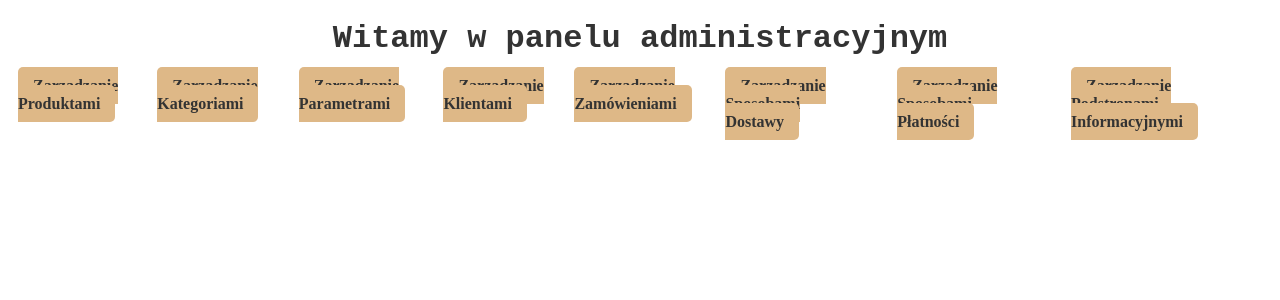
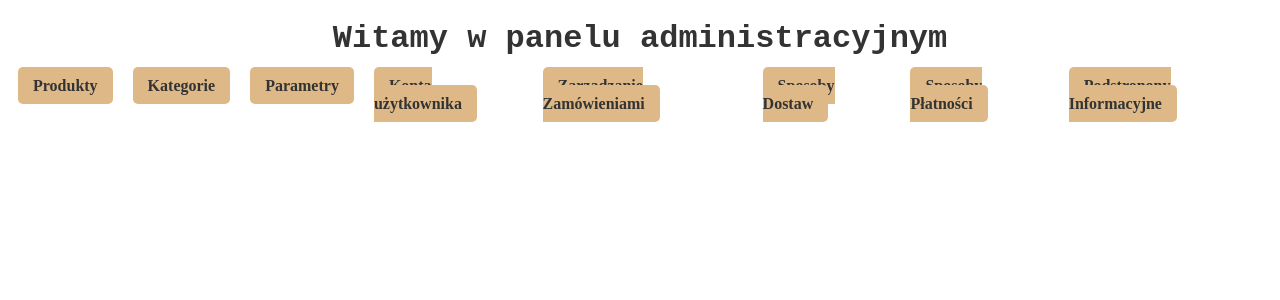
Before and after one commit to klo4rn/projekt, a PHP site: page /admin.php in a window 1280 px wide. Shown: the top 300 px of the page. Run offline with PHP 8.4, Linux system fonts and the light colour scheme.

Commit message:
lekkie upiekszenie

```diff
--- a/admin.php
+++ b/admin.php
@@ -1,3 +1,4 @@
+
 
 <!DOCTYPE html>
 <html lang="pl">
@@ -10,15 +11,15 @@
     <h1>Witamy w panelu administracyjnym</h1>
     <nav>
         <ul>
-            <li><a href="products.php">Zarządzanie Produktami</a></li>
-            <li><a href="categories.php">Zarządzanie Kategoriami</a></li>
-            <li><a href="parameters.php">Zarządzanie Parametrami</a></li>
-            <li><a href="customers.php">Zarządzanie Klientami</a></li>
+            <li><a href="products.php"> Produkty</a></li>
+            <li><a href="categories.php">Kategorie</a></li>
+            <li><a href="parameters.php">Parametry</a></li>
+            <li><a href="customers.php">Konta użytkownika</a></li>
             <li><a href="orders.php">Zarządzanie Zamówieniami</a></li>
-            <li><a href="shipping_methods.php">Zarządzanie Sposobami Dostawy</a></li>
-            <li><a href="payment_methods.php">Zarządzanie Sposobami Płatności</a></li>
-            <li><a href="pages.php">Zarządzanie Podstronami Informacyjnymi</a></li>
+            <li><a href="shipping_methods.php"> Sposoby Dostaw</a></li>
+            <li><a href="payment_methods.php">Sposoby Płatności</a></li>
+            <li><a href="pages.php">Podstronony Informacyjne</a></li>
         </ul>
-    </nav>
+</nav>
 </body>
 </html>
```
